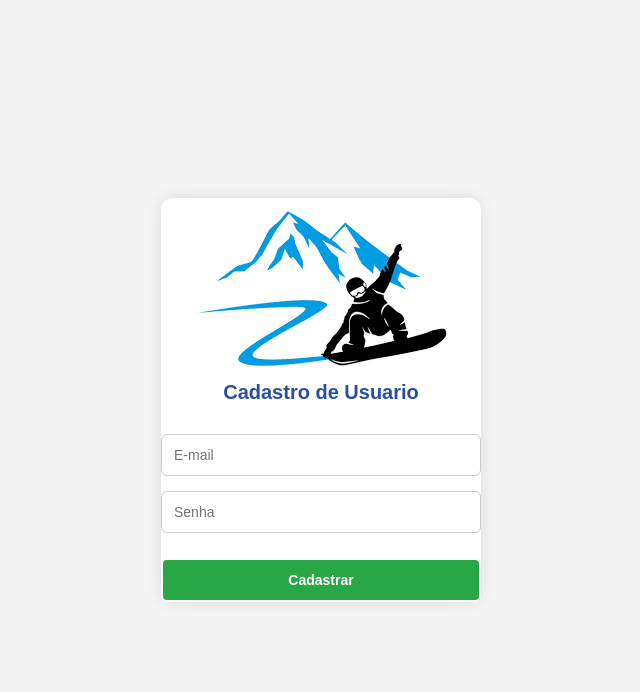
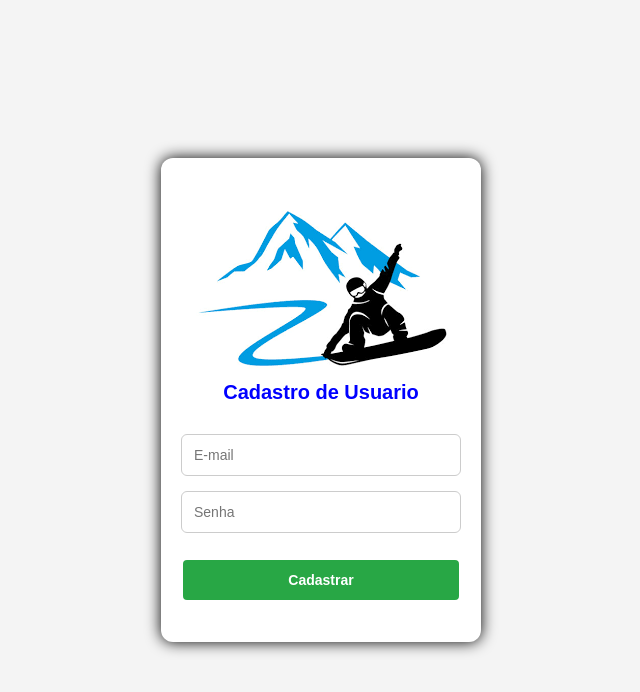
Before and after one commit to IsraelFJ/Projeto-FullStack, a plain HTML site: page index.html in a window 1280 px wide. Shown: the whole page, without its empty margins (319-959 px from the left). Drawn offline with Linux system fonts and the light colour scheme.

Commit message:
mudança no css

```diff
--- a/styles/style.css
+++ b/styles/style.css
@@ -1,10 +1,9 @@
-html, body{
+html, body {
     height: 100%;
     margin: 0;
     padding: 0;
-    font-family: Arial, Helvetica, sans-serif;
+    font-family: Arial, sans-serif;
     background-color: #f4f4f4;
-
 }
 
 body{
@@ -12,24 +11,23 @@ body{
     align-items: center;
     justify-content: center;
     flex-direction: column;
-
 }
 
 .logo{
-    width: 100%;
+    width: 100px;
     margin-bottom: 20px;
 }
 
 .container{
     background-color: white;
-    padding: 20px 40ox;
+    padding: 40px 20px;
     border-radius: 12px;
-    box-shadow: 0px 0px 15px rgb(0, 0, 0, 0.1);
+    box-shadow: 0px 0px 15px rgba(0, 0, 0, 1);
     width: 320px;
     display: flex;
     flex-direction: column;
     align-items: center;
-    justify-content: start;
+    justify-content: flex-start;
     box-sizing: border-box;
 }
 
@@ -39,7 +37,7 @@ h2{
     font-size: 20px;
     text-align: center;
     font-weight: bold;
-    color: #284ea7;
+    color: blue;
 }
 
 form{
@@ -56,7 +54,6 @@ input, button{
     border-radius: 6px;
     box-sizing: border-box;
     font-size: 14px;
-
 }
 
 input{
@@ -73,6 +70,7 @@ button{
     margin-top: 10px;
     transition: 0.3s;
 }
+
 button:hover{
     background-color: #218838;
 }
@@ -103,4 +101,5 @@ background-color: #dc3545;
 
 .mensagem.visivel{
     background-color: #dc3545;
+
 }
```
